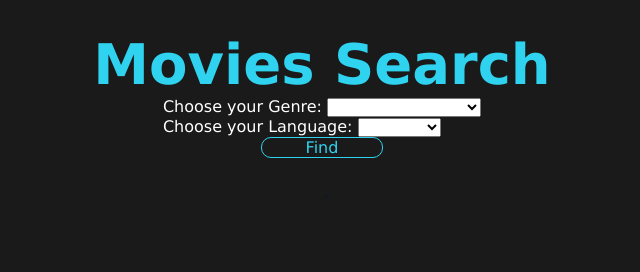
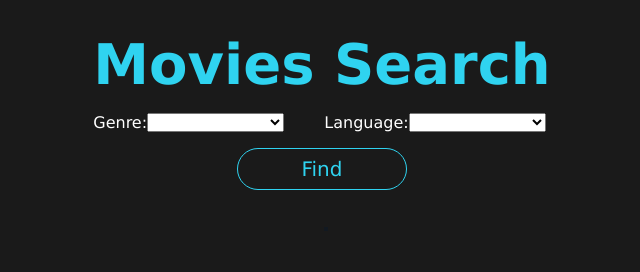
Before and after one commit to aramatsolrac/moviesAPI, a plain HTML site: page index.html in a window 1280 px wide. Shown: the whole page, without its empty margins (318-958 px from the left). Drawn offline with nearby package versions, Linux system fonts and the light colour scheme.

Commit message:
added more styling to search form

```diff
--- a/index.html
+++ b/index.html
@@ -15,7 +15,7 @@
     <section class="site-search">
       <h1 class="site-search__heading">Movies Search</h1>
       <form action="" id="site-search__form">
-        <label class="form-label" for="selectGenres">Choose your Genre:</label>
+        <label class="form-label" for="selectGenres">Genre:</label>
         <select class="selectGenres" name="" id="selectGenres">
           <option value=""></option>
           <option value="Action">Action</option>
@@ -38,10 +38,7 @@
           <option value="War">War</option>
           <option value="Western">Western</option>
         </select>
-        <br />
-        <label class="form-label" for="selectLanguage"
-          >Choose your Language:</label
-        >
+        <label class="form-label" for="selectLanguage">Language:</label>
         <select name="" id="selectLanguage" class="selectLanguage">
           <option value=""></option>
           <option value="en">English</option>
--- a/styles/partials/_search.scss
+++ b/styles/partials/_search.scss
@@ -12,8 +12,15 @@ body {
   &__heading {
     font-size: 3.5rem;
     color: $color-font-heading;
+    margin-bottom: 1rem;
   }
   margin: 2rem auto;
+}
+
+#site-search__form {
+  display: flex;
+  width: 100%;
+  margin-bottom: 1rem;
 }
 
 .form-label {
@@ -26,10 +33,24 @@ body {
 }
 
 #button {
-  padding: 0 2.75rem;
-  font-size: 1rem;
+  padding: 0.5rem 4rem;
+  font-size: 1.25rem;
   border: 1px solid $color-font-heading;
   color: $color-font-heading;
-  border-radius: 10px;
+  border-radius: 50px;
   background-color: transparent;
 }
+
+#button:hover {
+  background-color: $color-font-heading;
+  color: $color-font-primary;
+  transform: scale(1.05);
+}
+
+.selectGenres {
+  width: 30%;
+  margin-right: 2.5rem;
+}
+.selectLanguage {
+  width: 30%;
+}
```
Also changed, not shown: styles/main.css, 1 other file.
